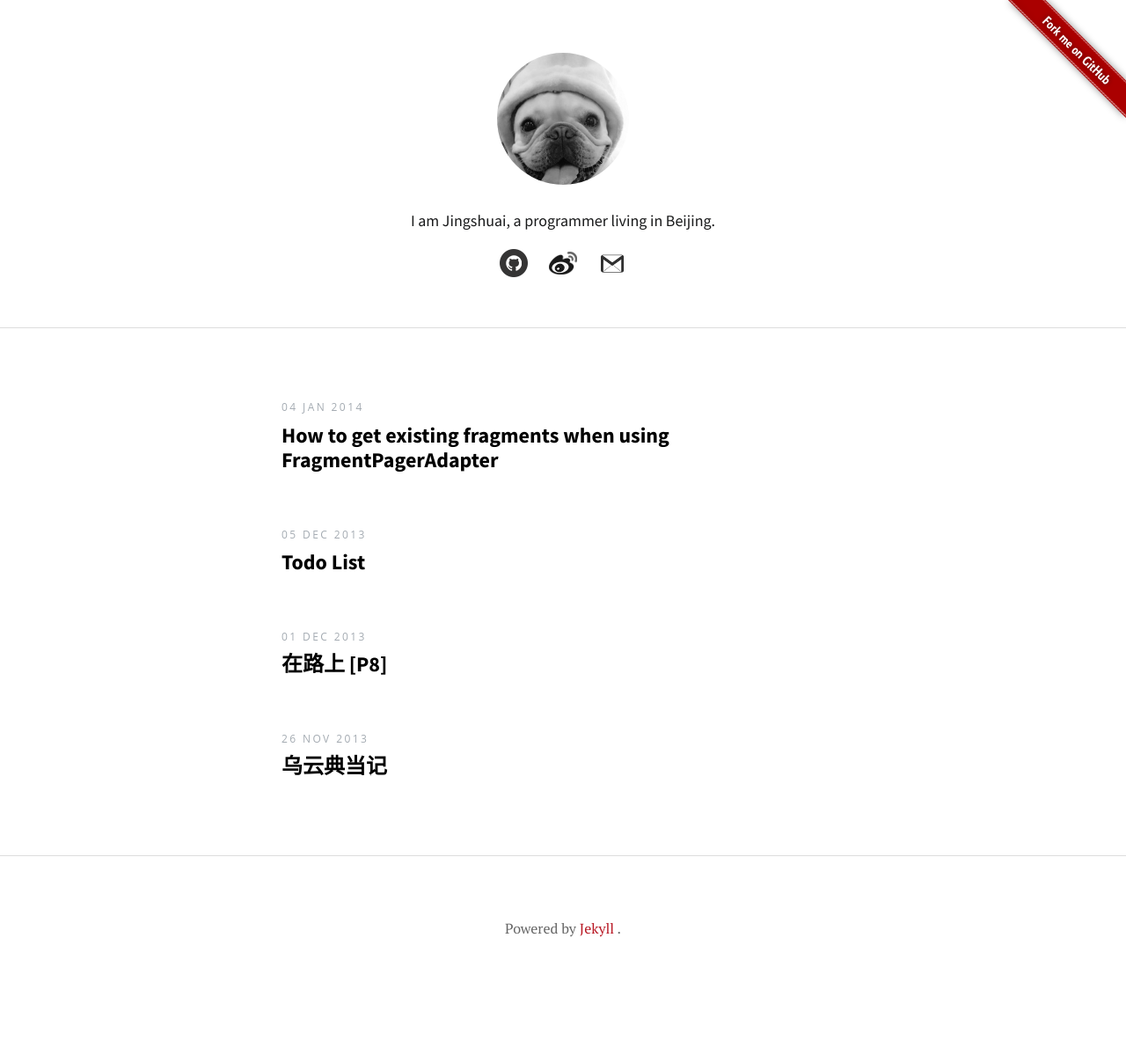
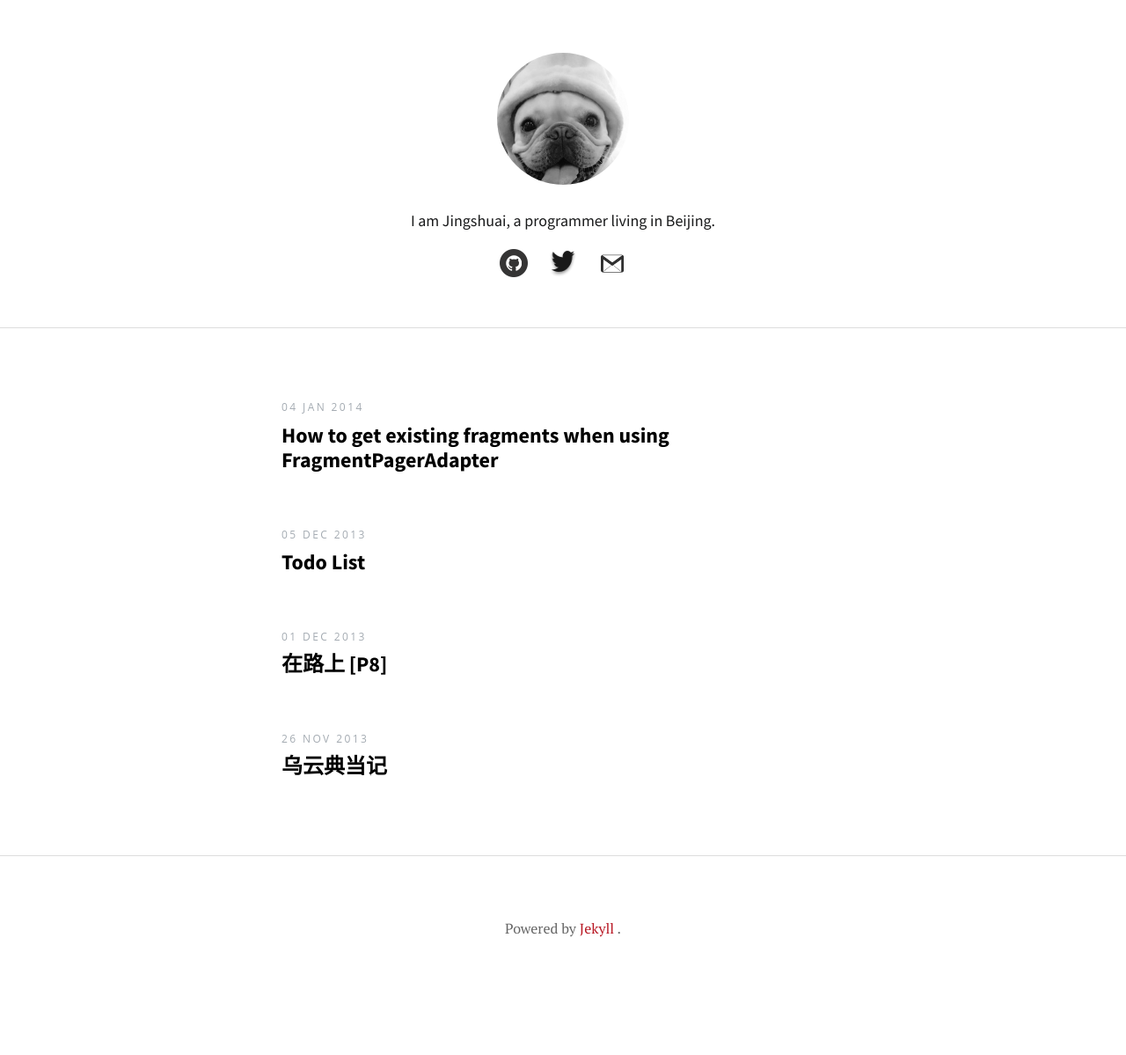
Before and after one commit to jsonchi/jsonchi.github.io, a Jekyll site: the page built from index.html, in a window 1280 px wide. Shown: the whole page at 88% size. Built offline with Jekyll 4.4.1, drawn with Linux system fonts in a browser that asks for light colours; Markdown is read by kramdown in place of the engine named in the settings.

Commit message:
Modify page

```diff
--- a/_layouts/default.html
+++ b/_layouts/default.html
@@ -32,8 +32,8 @@
                 </a>
               </li>
               <li class="weibo">
-                <a href="http://weibo.com/hualilideyuming">
-                  <img src="/images/weibo.png" alt="Weibo">
+                <a href="https://twitter.com/jsonchi">
+                  <img src="/images/twitter.png" alt="Twitter">
                 </a>
               </li>
               <li class="gmail">
@@ -44,7 +44,6 @@
             </ul>
           </div>
         </header>
-        <a href="https://github.com/Dacainiao/Dacainiao.github.io"><img style="position: absolute; top: 0; right: 0; border: 0;" src="/images/fork_me_right_red.png" alt="Fork me on GitHub" /></a>
         <section role="main" class="container">
           {{ content }}
         </section>
```
Also changed, not shown: images/fork_me_right_red.png (deleted), images/twitter.png (added), images/weibo.png (deleted).
